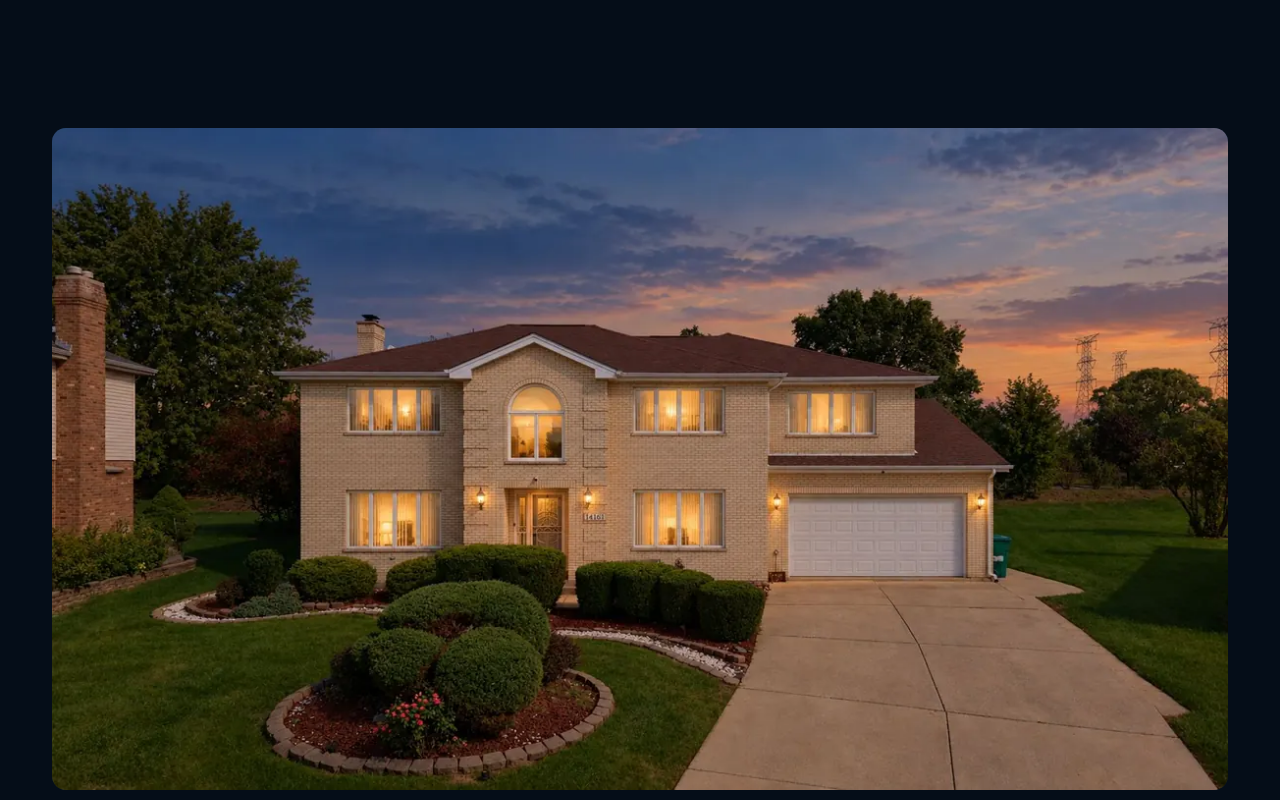
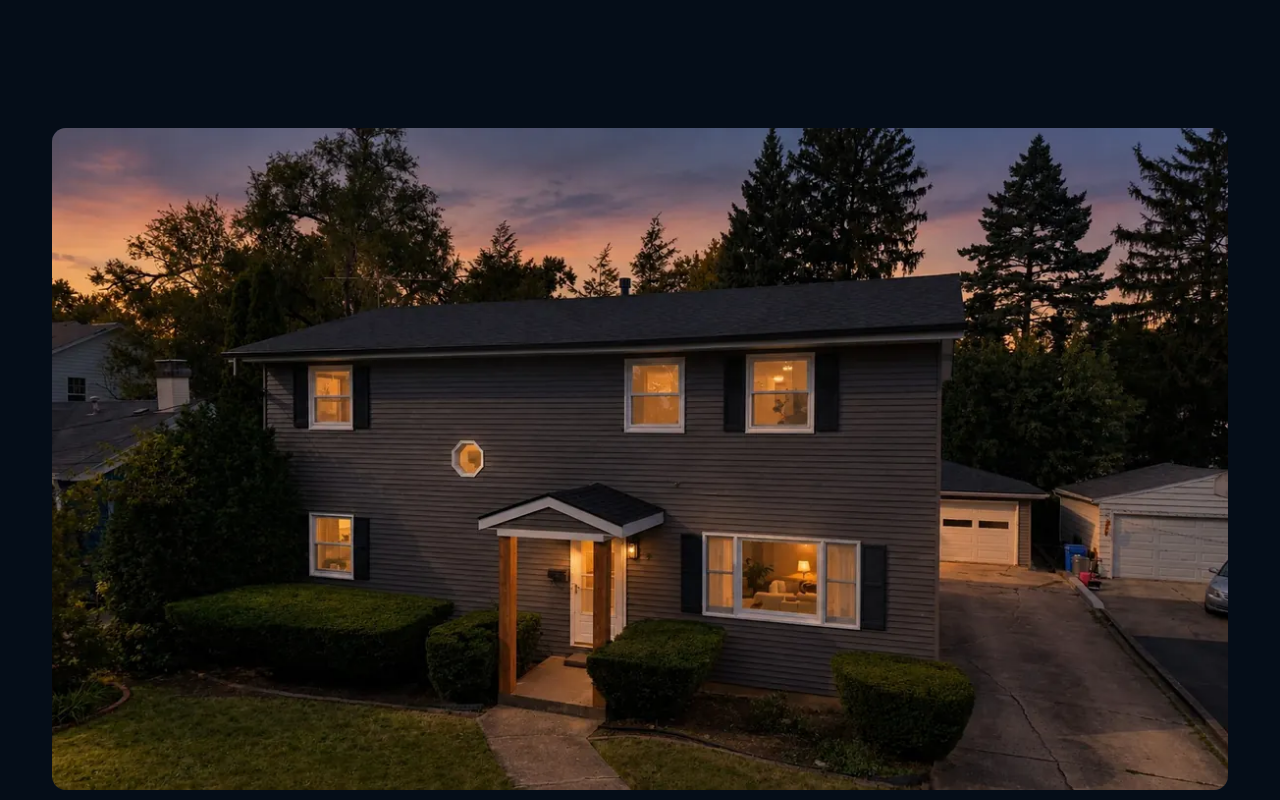
Before and after one commit to HadiAltusAerials/altus-aerials-site, a website: page site/index.html in a window 1280 px wide. Shown: the part 2160-2960 px from the top of the page. Drawn offline with nearby package versions, Linux system fonts and the light colour scheme.

Commit message:
image fix

```diff
--- a/site/index.html
+++ b/site/index.html
@@ -77,7 +77,7 @@
     </div>
     <div class="wrap">
       <div class="edit">
-        <figure class="frame wide"><picture><source type="image/webp" srcset="/assets/images/portfolio/twilight-rado-480.webp 480w, /assets/images/portfolio/twilight-rado-800.webp 800w, /assets/images/portfolio/twilight-rado-1200.webp 1200w, /assets/images/portfolio/twilight-rado-1600.webp 1600w, /assets/images/portfolio/twilight-rado-1673.webp 1673w" sizes="(min-width: 1240px) 1180px, 100vw"><img src="/assets/images/portfolio/twilight-rado-1200.jpg" srcset="/assets/images/portfolio/twilight-rado-480.jpg 480w, /assets/images/portfolio/twilight-rado-800.jpg 800w, /assets/images/portfolio/twilight-rado-1200.jpg 1200w, /assets/images/portfolio/twilight-rado-1600.jpg 1600w, /assets/images/portfolio/twilight-rado-1673.jpg 1673w" sizes="(min-width: 1240px) 1180px, 100vw" width="1673" height="940" alt="Two-story brick home at twilight under a sunset sky" loading="lazy" decoding="async" style="object-position:50% 55%"></picture></figure>
+        <figure class="frame wide"><picture><source type="image/webp" srcset="/assets/images/portfolio/twilight-gray-colonial-480.webp 480w, /assets/images/portfolio/twilight-gray-colonial-800.webp 800w, /assets/images/portfolio/twilight-gray-colonial-1200.webp 1200w, /assets/images/portfolio/twilight-gray-colonial-1600.webp 1600w, /assets/images/portfolio/twilight-gray-colonial-1673.webp 1673w" sizes="(min-width: 1240px) 1180px, 100vw"><img src="/assets/images/portfolio/twilight-gray-colonial-1200.jpg" srcset="/assets/images/portfolio/twilight-gray-colonial-480.jpg 480w, /assets/images/portfolio/twilight-gray-colonial-800.jpg 800w, /assets/images/portfolio/twilight-gray-colonial-1200.jpg 1200w, /assets/images/portfolio/twilight-gray-colonial-1600.jpg 1600w, /assets/images/portfolio/twilight-gray-colonial-1673.jpg 1673w" sizes="(min-width: 1240px) 1180px, 100vw" width="1673" height="940" alt="Gray two-story colonial at dusk with warm light in every window" loading="lazy" decoding="async"></picture></figure>
         <div class="pair">
           <figure class="frame"><picture><source type="image/webp" srcset="/assets/images/portfolio/overhead-brick-colonial-480.webp 480w, /assets/images/portfolio/overhead-brick-colonial-800.webp 800w, /assets/images/portfolio/overhead-brick-colonial-1200.webp 1200w, /assets/images/portfolio/overhead-brick-colonial-1600.webp 1600w" sizes="(min-width: 1240px) 580px, (min-width: 768px) 50vw, 100vw"><img src="/assets/images/portfolio/overhead-brick-colonial-1200.jpg" srcset="/assets/images/portfolio/overhead-brick-colonial-480.jpg 480w, /assets/images/portfolio/overhead-brick-colonial-800.jpg 800w, /assets/images/portfolio/overhead-brick-colonial-1200.jpg 1200w, /assets/images/portfolio/overhead-brick-colonial-1600.jpg 1600w" sizes="(min-width: 1240px) 580px, (min-width: 768px) 50vw, 100vw" width="1600" height="1600" alt="Overhead drone view of a brick colonial and its landscaped lot" loading="lazy" decoding="async" style="object-position:50% 45%"></picture></figure>
           <figure class="frame"><picture><source type="image/webp" srcset="/assets/images/portfolio/living-room-fireplace-480.webp 480w, /assets/images/portfolio/living-room-fireplace-800.webp 800w, /assets/images/portfolio/living-room-fireplace-1200.webp 1200w, /assets/images/portfolio/living-room-fireplace-1600.webp 1600w, /assets/images/portfolio/living-room-fireplace-1920.webp 1920w" sizes="(min-width: 1240px) 580px, (min-width: 768px) 50vw, 100vw"><img src="/assets/images/portfolio/living-room-fireplace-1200.jpg" srcset="/assets/images/portfolio/living-room-fireplace-480.jpg 480w, /assets/images/portfolio/living-room-fireplace-800.jpg 800w, /assets/images/portfolio/living-room-fireplace-1200.jpg 1200w, /assets/images/portfolio/living-room-fireplace-1600.jpg 1600w, /assets/images/portfolio/living-room-fireplace-1920.jpg 1920w" sizes="(min-width: 1240px) 580px, (min-width: 768px) 50vw, 100vw" width="1920" height="1278" alt="Empty living room with a black fireplace and sliding doors to the yard" loading="lazy" decoding="async"></picture></figure>
```
Also changed, not shown: site/assets/images/portfolio/twilight-gray-colonial-1200.jpg (added), site/assets/images/portfolio/twilight-gray-colonial-1200.webp (added), site/assets/images/portfolio/twilight-gray-colonial-1600.jpg (added), site/assets/images/portfolio/twilight-gray-colonial-1600.webp (added), site/assets/images/portfolio/twilight-gray-colonial-1673.jpg (added), site/assets/images/portfolio/twilight-gray-colonial-1673.webp (added), site/assets/images/portfolio/twilight-gray-colonial-480.jpg (added), site/assets/images/portfolio/twilight-gray-colonial-480.webp (added), site/assets/images/portfolio/twilight-gray-colonial-800.jpg (added), site/assets/images/portfolio/twilight-gray-colonial-800.webp (added).
